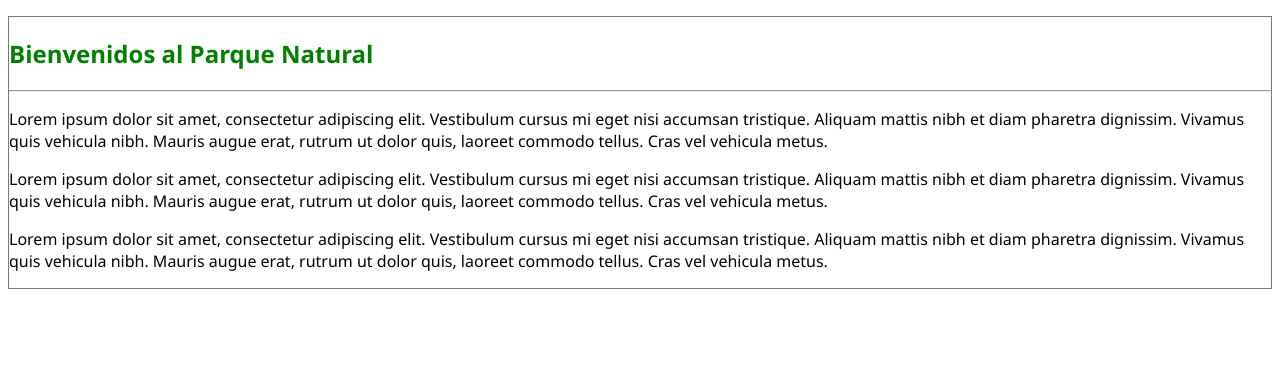
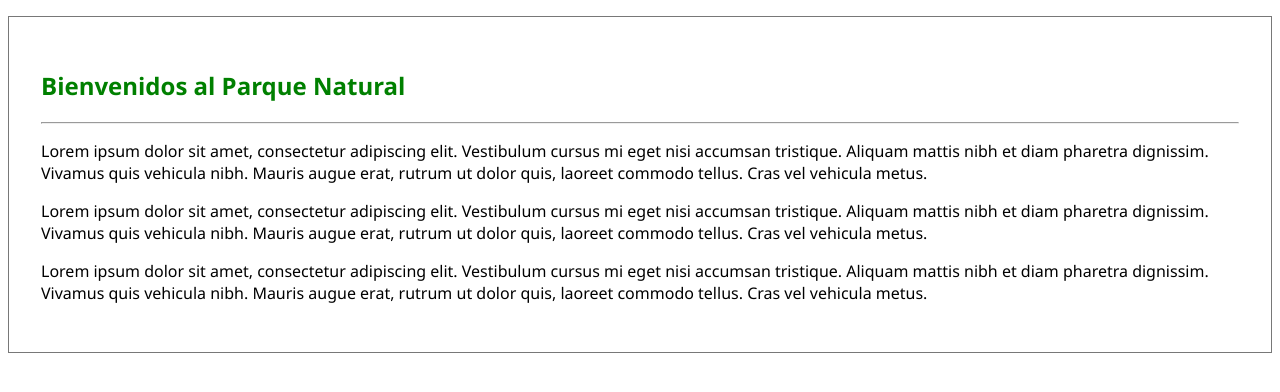
Before and after one commit to mrstahuu/mrstahuu.github.io, a PHP site: page /naturalpark in a window 1280 px wide. Shown: the part 174-566 px from the top of the page. Run offline with PHP 8.4, Linux system fonts and the light colour scheme.

Commit message:
Update style.css
Added padding to main

```diff
--- a/naturalpark/style.css
+++ b/naturalpark/style.css
@@ -9,6 +9,7 @@ header {
 
 main {
     border: 1px solid #787878;
+    padding: 2em;
 }
 
 h2 {
```
